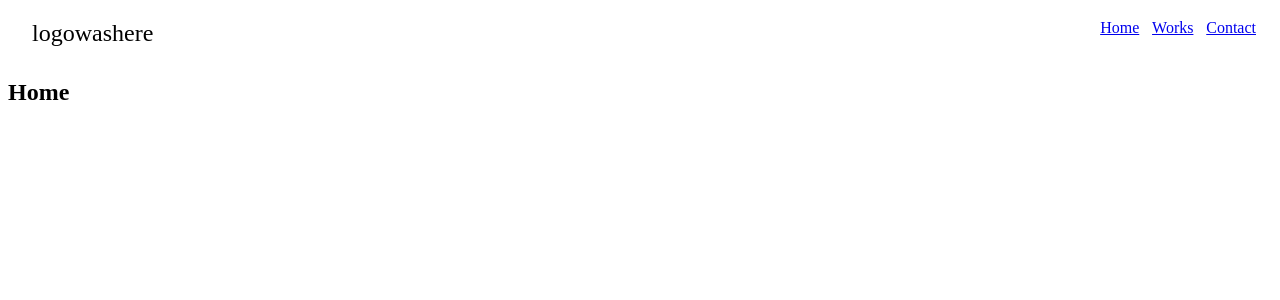
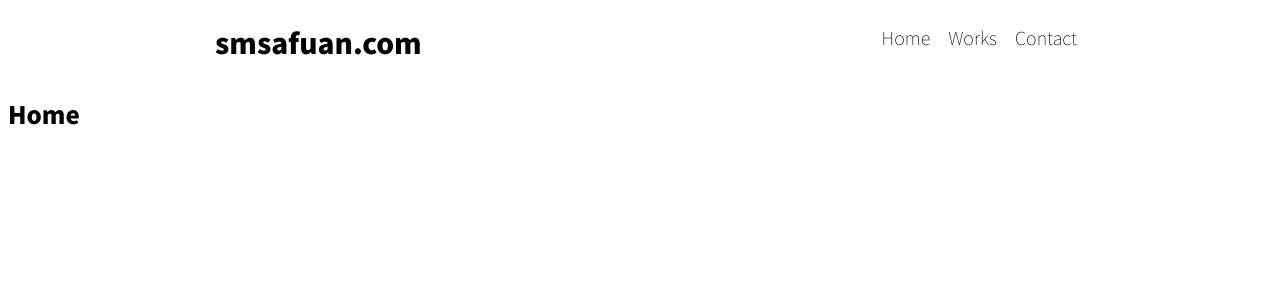
Before and after one commit to sareh-safuan/smsafuan.com, a React app: page / in a window 1280 px wide. Shown: the top 300 px of the page. Built offline with nearby package versions, Linux system fonts and the light colour scheme.

Commit message:
style the navigations

```diff
--- a/src/App.jsx
+++ b/src/App.jsx
@@ -41,7 +41,7 @@ const App = () => {
         <Fragment>
             <div className="navbar">
                 <div className="logo">
-                    logowashere
+                    smsafuan.com
                 </div>
                 <Menus changeContent={changeContent} />
                 <HamburgerButton toggleMobileMenu={toggleMobileMenu} />
@@ -88,12 +88,14 @@ const MobileMenus = ({ toggle, toggleMobileMenu, mobileChangeContent }) => {
     const transform = toggle ? 'translateX(0)' : 'translateX(100%)'
     return (
         <div className="mobile-menus" style={{ transform }}>
-            <span
-                style={{ fontSize: '24px' }}
-                onClick={toggleMobileMenu}
-            >
-                X
-            </span>
+            <div className="mobile-close">
+                <a
+                    href="#"
+                    onClick={toggleMobileMenu}
+                >
+                    X
+                </a>
+            </div>
             <ul onClick={mobileChangeContent}>
                 <li>
                     <a href="#/home" id="content-1">Home</a>
--- a/src/index.html
+++ b/src/index.html
@@ -6,10 +6,9 @@
     <meta http-equiv="X-UA-Compatible" content="ie=edge">
     <!-- Global site tag (gtag.js) - Google Analytics -->
     <!-- <script async src="https://www.googletagmanager.com/gtag/js?id=UA-138670180-1"></script> -->
-    <!-- <link href="https://fonts.googleapis.com/css?family=Roboto:100" rel="stylesheet">
-    <link rel="stylesheet" href="https://use.fontawesome.com/releases/v5.8.1/css/all.css"
-        integrity="sha384-50oBUHEmvpQ+1lW4y57PTFmhCaXp0ML5d60M1M7uH2+nqUivzIebhndOJK28anvf"
-        crossorigin="anonymous"> -->
+    <link
+        href="https://fonts.googleapis.com/css2?family=Noto+Sans+JP:wght@100;900&display=swap"
+        rel="stylesheet">
     <title>Welcome</title>
 </head>
 <body>
--- a/src/style.css
+++ b/src/style.css
@@ -1,24 +1,30 @@
+html, body {
+    font-family: 'Noto Sans JP', sans-serif;
+}
+
 .navbar {
     display: flex;
-    justify-content: space-between;
+    justify-content: space-around;
 }
 
 .logo {
     margin: .5em 1em;
-    font-size: 24px;
+    font-size: 28px;
+    font-weight: 900;
 }
 
 .menus {
-    margin: .7em 1em;
+    margin: .5em 1em;
 }
 
 .menus > ul {
-    margin: 0;
+    margin: .5em 0;
 }
 
 .menus > ul > li {
     display: inline;
-    margin-left: .8em;
+    margin-left: 1em;
+    font-size: 18px;
 }
 
 .toggle-icon {
@@ -34,6 +40,34 @@
 
 .mobile-menus {
     display: none;
+}
+
+.mobile-close {
+    display: flex;
+    justify-content: flex-end;
+}
+
+.mobile-close > a {
+    margin: .4em .85em 0;
+    font-size: 32px;
+    font-weight: bold;
+    text-decoration: none;
+}
+
+.mobile-menus > ul {
+    list-style-type: none;
+}
+
+.mobile-menus > ul > li {
+    margin: .5em 0;
+}
+
+li > a {
+    text-decoration: none;
+}
+
+a, a:visited {
+    color: black;
 }
 
 @media only screen and (max-width: 600px) {
```
